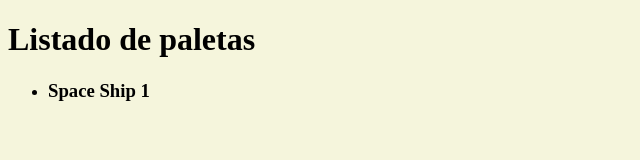
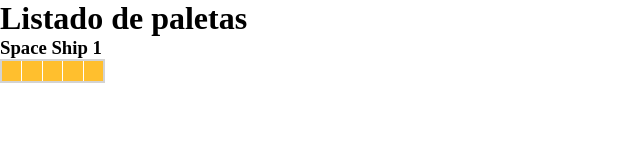
Before and after one commit to Nymesia47/modulo2-repaso-final, a website built with Vite: page src/index.html in a window 1280 px wide. Shown: the whole page, without its empty margins (0-640 px from the left). Built offline with nearby package versions, Linux system fonts and the light colour scheme.

Commit message:
basic page style completed

```diff
--- a/src/index.html
+++ b/src/index.html
@@ -17,7 +17,13 @@
   <ul>
     <li>
       <h3>Space Ship 1</h3>
-      <div></div>
+      <div class="palettes">
+        <div class="palette__color" style="background-color:#FFBF2E"></div>
+        <div class="palette__color" style="background-color:#FFBF2E"></div>
+        <div class="palette__color" style="background-color:#FFBF2E"></div>
+        <div class="palette__color" style="background-color:#FFBF2E"></div>
+        <div class="palette__color" style="background-color:#FFBF2E"></div>
+      </div>
     </li>
   </ul>
 
--- a/src/scss/main.scss
+++ b/src/scss/main.scss
@@ -1,12 +1,14 @@
-/*@import 'core/variables';
+@import 'core/variables';
 @import 'core/reset';
-@import 'components/code';
-@import 'components/links';
-@import 'layout/page';
-@import 'layout/header';
-@import 'layout/footer';
-@import 'pages/index';*/
 
-body{
-    background-color: beige;
+.palettes {
+    border: 2px solid lightgray;
+    display: flex;
+    gap: 1px;
+    width: 105px;
 }
+
+.palette__color {
+    width: 20px;
+    height: 20px;
+}
```
Also changed, not shown: public/images/bg-adalab.png (deleted), public/images/favicon.png (deleted), public/images/logo-adalab.png (deleted).
